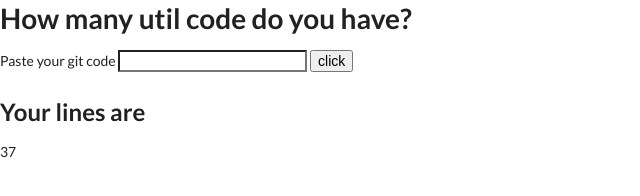
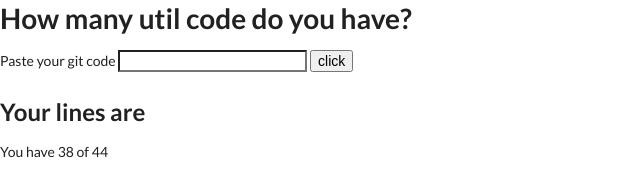
Before and after one commit to kevinccbsg/kata-line-count, a website: page index.html in a window 1280 px wide. Both pictures are taken after a click on the button "click". Shown: the whole page, without its empty margins (0-640 px from the left). Drawn offline with nearby package versions, Linux system fonts and the light colour scheme.

Commit message:
Front change

```diff
--- a/index.html
+++ b/index.html
@@ -36,7 +36,8 @@
       const URL = myInput.value;
       const response = await fetch(URL);
       const data = await response.text();
-      text.innerHTML = getLineNumber(data);
+      const totalLines = countLines(data);
+      text.innerHTML = `You have ${getLineNumber(data)} of ${totalLines}`;
     });
   </script>
 </body>
```
